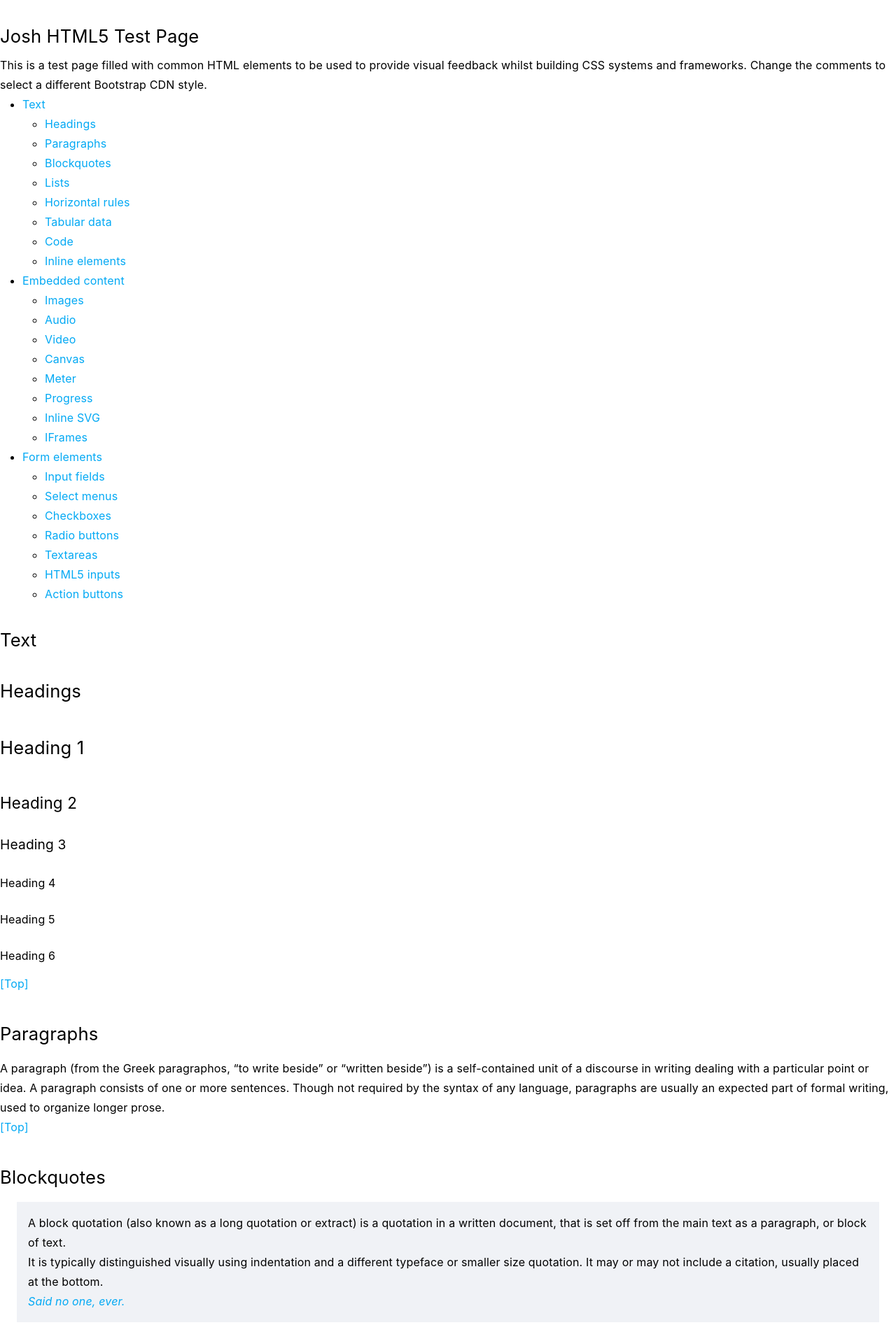
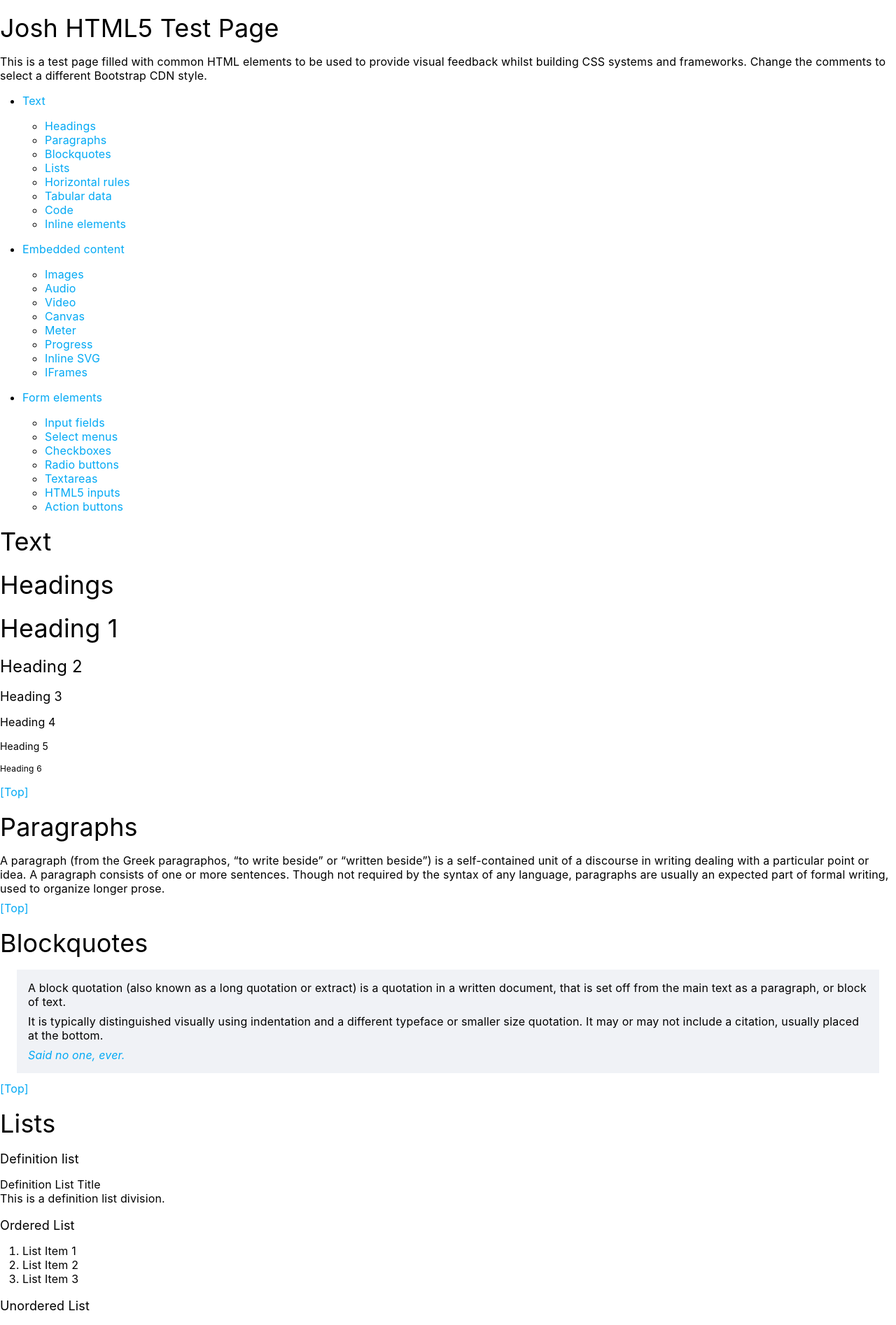
Before and after one commit to opnay/opnay.github.io, a Jekyll site: the page test.html, which Jekyll copies as it is, in a window 1280 px wide. Shown: the top 1894 px of the page at 70% size. Built offline with Jekyll 4.4.1, drawn with Linux system fonts in a browser that asks for light colours; nearby versions of some CDN libraries.

Commit message:
css/defualt: Update h1~h6, ol, ul, hr margin
Signed-off-by: Kim In Seop <opnayn@gmail.com>

```diff
--- a/css/default.css
+++ b/css/default.css
@@ -9,22 +9,28 @@ html {
 	letter-spacing:0.01em;
 }
 html, body {width:100%; height:100%;}
-label, button, input, textarea, blockquote, pre, code {font-family:inherit;}
+label, blockquote, pre, code {font-family:inherit;}
+button, input, select, textarea {font-family:inherit; font-size:inherit; line-height:inherit;}
 
-article, p, li {line-height:1.75;}
+p {margin-bottom:8px;}
+article > p {line-height:1.5;}
 
 h1, h2, h3, h4, h5, h6 {font-weight:normal;}
-h1 {margin:36px 0 12px 0; font-size:1.6rem;}
-h2 {margin:36px 0 12px 0;font-size:1.4rem;}
-h3 {margin:24px 0 12px 0;font-size:1.2rem;}
-h4, h5, h6 {margin:24px 0 12px 0; font-size:1rem;}
+h1, h2, h3 {margin:18px 0 16px;}
+h4, h5, h6 {margin:16px 0;}
+h1 {font-size:36px;}
+h2 {font-size:24px;}
+h3 {font-size:18px;}
+h4 {font-size:16px;}
+h5 {font-size:14px;}
+h6 {font-size:12px;}
 
 a, .accent {color:#03A9F4; text-decoration:none;}
 a:hover {text-decoration:underline;}
 
-ol, ul {padding-left:32px;}
+ol, ul {margin:16px 0; padding-left:32px;}
 
-hr {border:none; border-top:1px solid rgba(0,0,0,0.12);}
+hr {margin:16px 0; border:none; border-top:1px solid rgba(0,0,0,0.12);}
 
 fieldset {border:0;}
 
```
